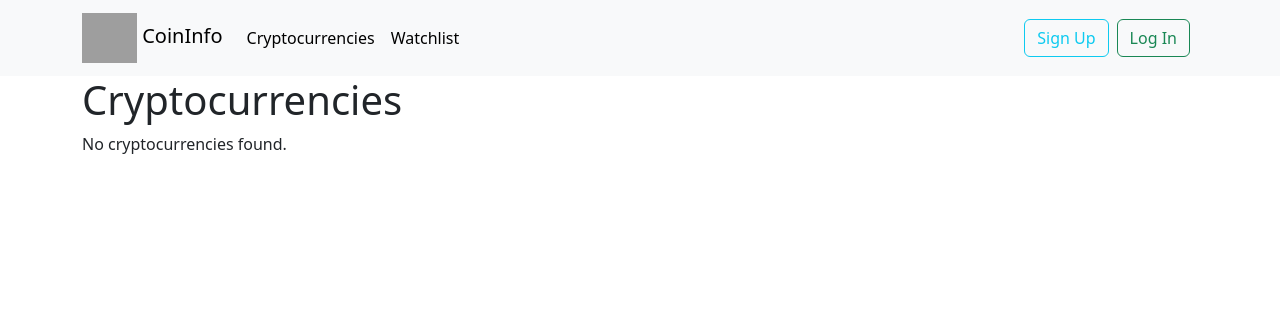
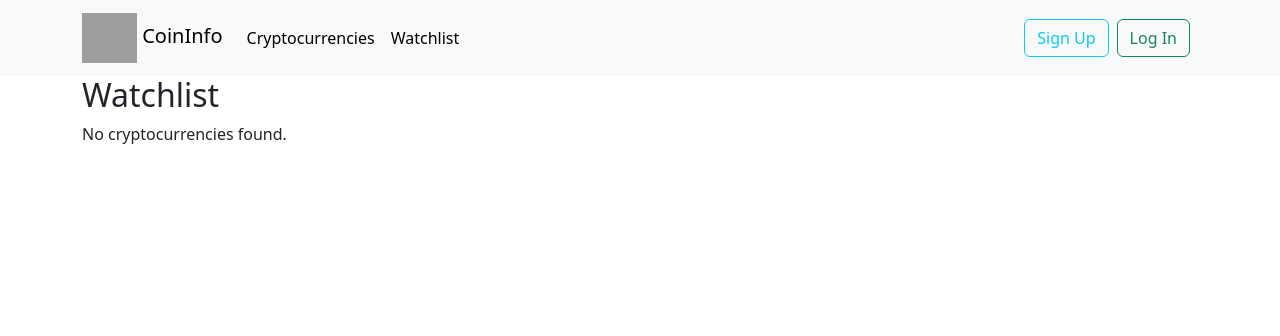
Before and after one commit to Ngel0/learning_API, a Django app: page /watchlist/ in a window 1280 px wide. Shown: the top 336 px of the page. Run offline with Django 4.2, Linux system fonts and the light colour scheme; data that the repository does not hold is empty; grey boxes are pictures that could not be loaded.

Commit message:
small fixes

```diff
--- a/cryptodata/templates/cryptodata/cryptocurrency_list.html
+++ b/cryptodata/templates/cryptodata/cryptocurrency_list.html
@@ -31,7 +31,7 @@ var csrf_token = "{{ csrf_token }}";
 </script>
 {% endblock %}
 {% block content %}
-<h1>Cryptocurrencies</h1>
+<h2>Cryptocurrencies</h2>
 {% if cryptocurrencies %}
     <table class="table table-hover">
         <thead>
@@ -51,7 +51,7 @@ var csrf_token = "{{ csrf_token }}";
             {% load coin_filters %}
             {% for coin in cryptocurrencies %}
                 <tr>
-                    <td defer><button class="toggle-favourite{% if coin.id in favourites %} filled{% endif %}" coin_id={{coin.id}}>Toggle</button></td>
+                    <td><button class="toggle-favourite{% if coin.id in favourites %} filled{% endif %}" coin_id={{coin.id}}>Toggle</button></td>
                     <td>{{ forloop.counter }}</td>
                     <th scope="row">{{ coin.name }}</th>
                     <td class="align-right"><strong>${{ coin.price|decimal_digits_format|add_commas }}</strong></td>
--- a/favourites/templates/favourites/watchlist.html
+++ b/favourites/templates/favourites/watchlist.html
@@ -1,7 +1,7 @@
 {% extends "base.html" %}
 {% block title %}Watchlist{% endblock %}
 {% block content %}
-<h1>Cryptocurrencies</h1>
+<h2>Watchlist</h2>
 {% if cryptocurrencies %}
     <table class="table table-hover">
         <thead>
```
